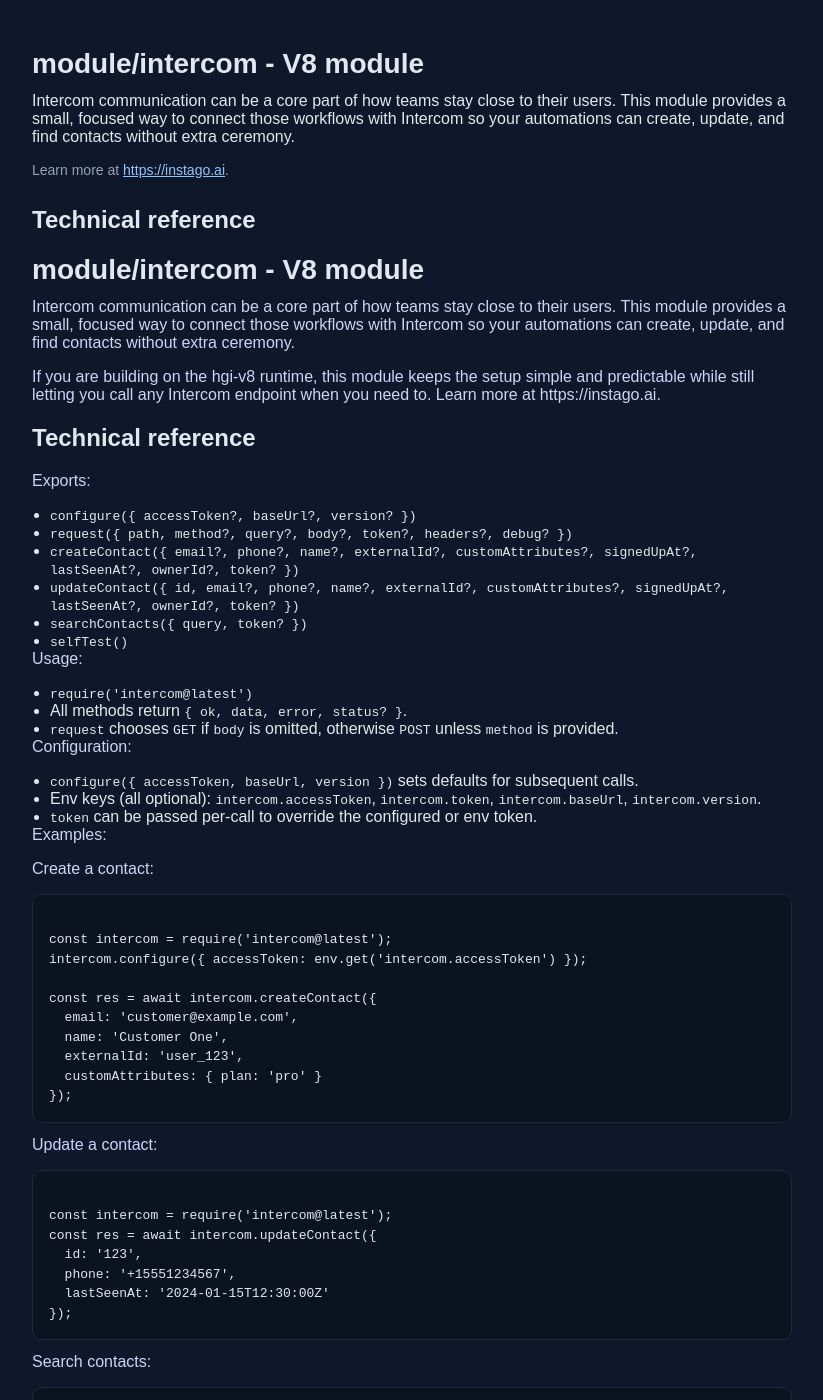
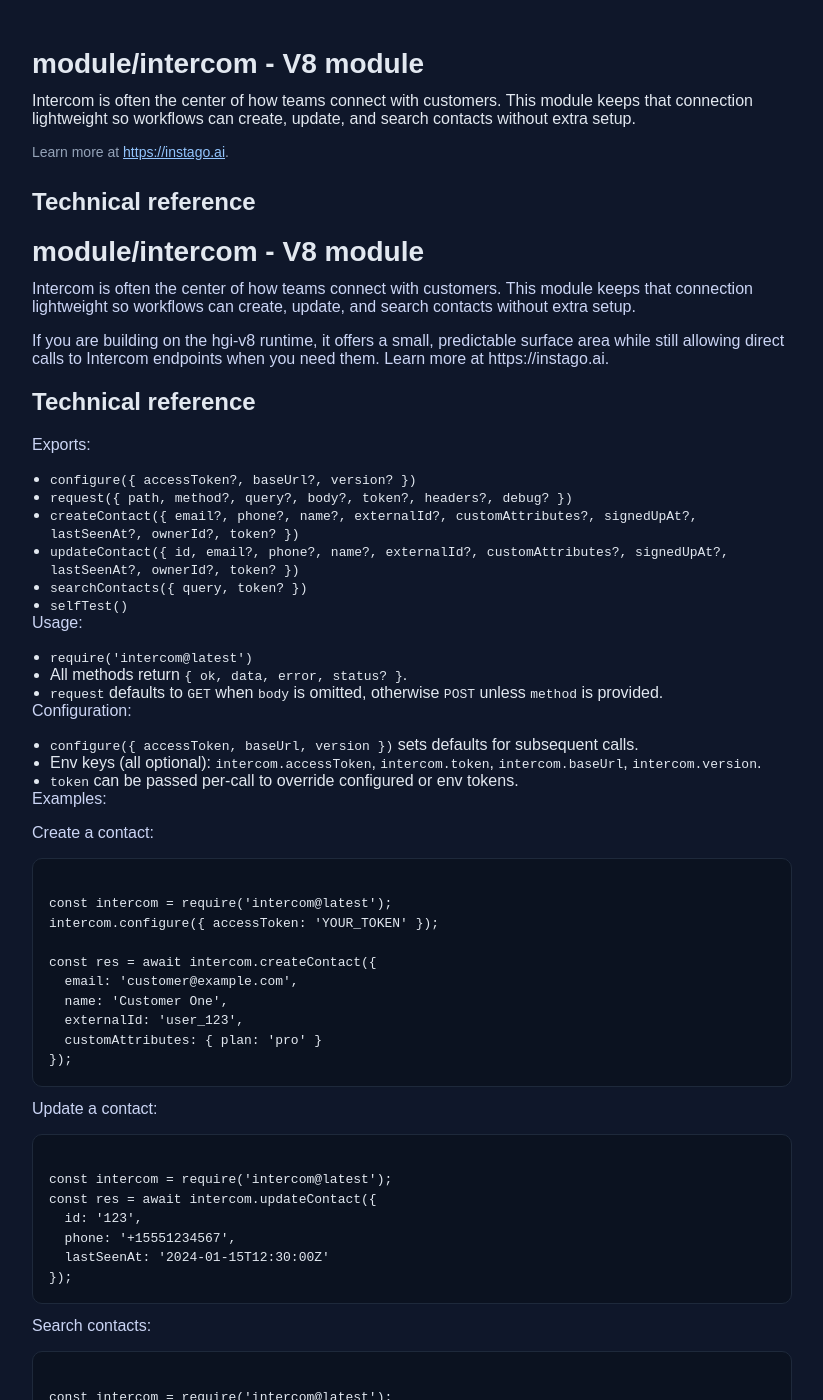
Before and after one commit to Instago-Inc/module-intercom, a Jekyll site: the page docs/index.html, which Jekyll copies as it is, in a window 1280 px wide and 1400 px high. Shown: the whole window, without its empty margins (228-1051 px from the left). Built offline with Jekyll 4.4.1, drawn with Linux system fonts in a browser that asks for light colours; some of the changed text lies outside the part shown.

Commit message:
Publish module intercom@1.0.2

```diff
--- a/docs/index.html
+++ b/docs/index.html
@@ -59,13 +59,13 @@
   <body>
     <main>
       <h1>module/intercom - V8 module</h1>
-      <p class="intro">Intercom communication can be a core part of how teams stay close to their users. This module provides a small, focused way to connect those workflows with Intercom so your automations can create, update, and find contacts without extra ceremony.</p>
+      <p class="intro">Intercom is often the center of how teams connect with customers. This module keeps that connection lightweight so workflows can create, update, and search contacts without extra setup.</p>
       <p class="muted">Learn more at <a href="https://instago.ai" target="_blank" rel="noopener">https://instago.ai</a>.</p>
       <div class="section">
         <h2>Technical reference</h2>
         <h1>module/intercom - V8 module</h1>
-<p>Intercom communication can be a core part of how teams stay close to their users. This module provides a small, focused way to connect those workflows with Intercom so your automations can create, update, and find contacts without extra ceremony.</p>
-<p>If you are building on the hgi-v8 runtime, this module keeps the setup simple and predictable while still letting you call any Intercom endpoint when you need to. Learn more at https://instago.ai.</p>
+<p>Intercom is often the center of how teams connect with customers. This module keeps that connection lightweight so workflows can create, update, and search contacts without extra setup.</p>
+<p>If you are building on the hgi-v8 runtime, it offers a small, predictable surface area while still allowing direct calls to Intercom endpoints when you need them. Learn more at https://instago.ai.</p>
 <h2>Technical reference</h2>
 <p>Exports:</p>
 <ul>
@@ -80,19 +80,19 @@
 <ul>
 <li><code>require(&#x27;intercom@latest&#x27;)</code></li>
 <li>All methods return <code>{ ok, data, error, status? }</code>.</li>
-<li><code>request</code> chooses <code>GET</code> if <code>body</code> is omitted, otherwise <code>POST</code> unless <code>method</code> is provided.</li>
+<li><code>request</code> defaults to <code>GET</code> when <code>body</code> is omitted, otherwise <code>POST</code> unless <code>method</code> is provided.</li>
 </ul>
 <p>Configuration:</p>
 <ul>
 <li><code>configure({ accessToken, baseUrl, version })</code> sets defaults for subsequent calls.</li>
 <li>Env keys (all optional): <code>intercom.accessToken</code>, <code>intercom.token</code>, <code>intercom.baseUrl</code>, <code>intercom.version</code>.</li>
-<li><code>token</code> can be passed per-call to override the configured or env token.</li>
+<li><code>token</code> can be passed per-call to override configured or env tokens.</li>
 </ul>
 <p>Examples:</p>
 <p>Create a contact:</p>
 <pre class="code"><code>
 const intercom = require(&#x27;intercom@latest&#x27;);
-intercom.configure({ accessToken: env.get(&#x27;intercom.accessToken&#x27;) });
+intercom.configure({ accessToken: &#x27;YOUR_TOKEN&#x27; });
 
 const res = await intercom.createContact({
   email: &#x27;customer@example.com&#x27;,
@@ -127,7 +127,16 @@
 });
 </code></pre>
       </div>
-
+      <div class="section">
+  <h2>Changelog</h2>
+  <h2>v1.0.1 - Intercom helper ready for API flows</h2>
+<p>The Intercom API helper now ships with configurable authentication, request building, and contact operations so integrations can securely talk to Intercom with minimal setup.</p>
+<h3>Added</h3>
+<ul>
+<li>Configuration helpers plus a reusable <code>request</code> wrapper that manages tokens, headers, and JSON payloads for Intercom endpoints.</li>
+<li>High-level contact helpers (<code>createContact</code>, <code>updateContact</code>, <code>searchContacts</code>) plus <code>selfTest</code> to verify connectivity before shipping.</li>
+</ul>
+</div>
     </main>
   </body>
 </html>
--- a/package.json
+++ b/package.json
@@ -1,6 +1,6 @@
 {
   "name": "@instago/intercom",
-  "version": "1.0.1",
+  "version": "1.0.2",
   "description": "api to interact with intercom",
   "main": "index.js",
   "type": "commonjs",
```
Also changed, not shown: index.js (+6 -6 lines), CHANGELOG.md, ReadMe.MD.
